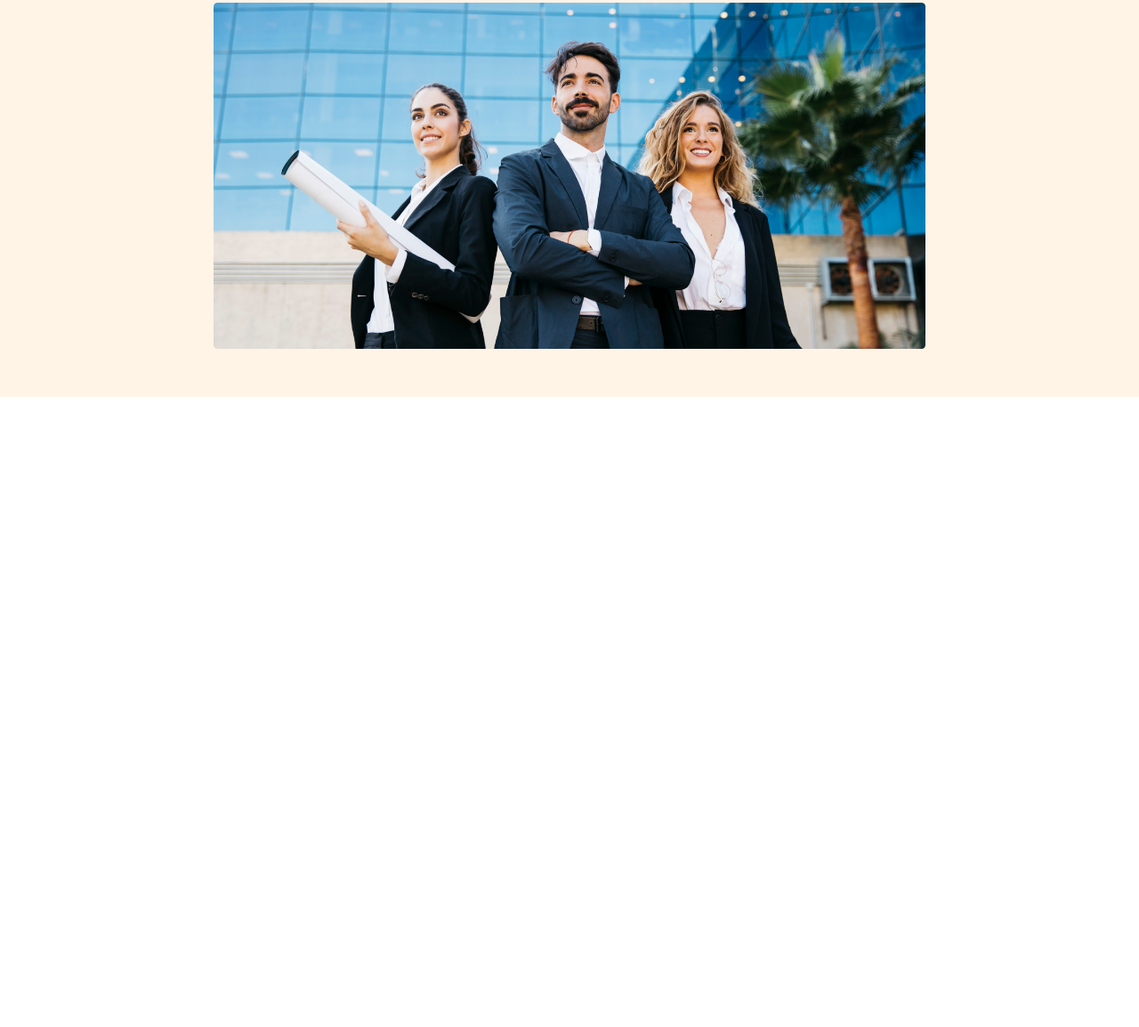
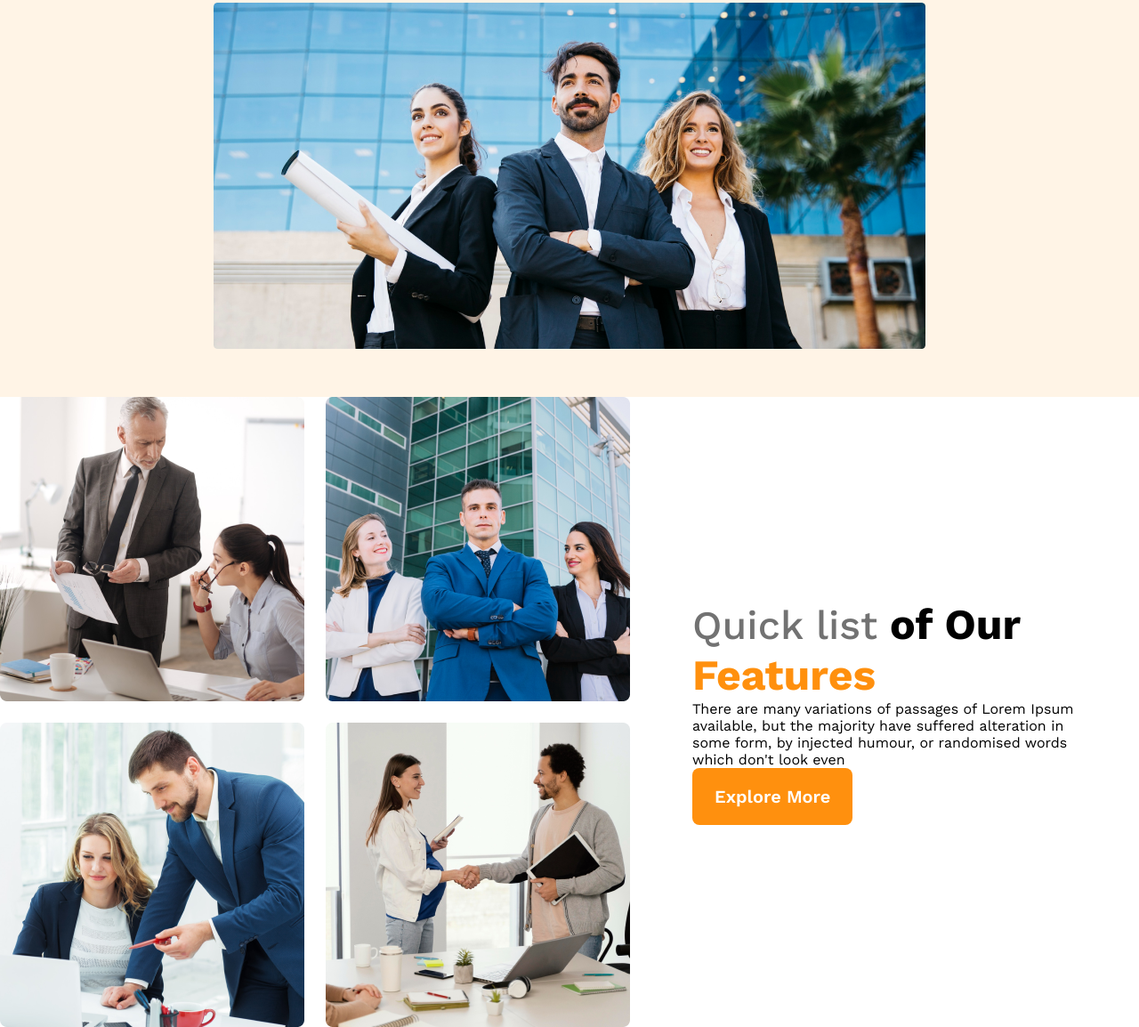
Before and after one commit to ahnaf4D/b9-g3-architects-web, a plain HTML site: page index.html in a window 1280 px wide. Shown: the part 492-1646 px from the top of the page at 89% size. Before the commit the page ends 938 px from the top, so only its background shows below. Drawn offline with nearby package versions, Linux system fonts and the light colour scheme.

Commit message:
Feature content added

```diff
--- a/index.html
+++ b/index.html
@@ -9,6 +9,7 @@
 </head>
 
 <body>
+    <!--Header started-->
     <header>
         <nav>
             <h3 class="nav-title">G3 Architects</h3>
@@ -32,7 +33,25 @@
             <img src="images/banner.png" alt="Banner image">
         </div>
     </header>
-    <main></main>
+    <!--Header End-->
+    <main>
+        <!-- Teams section container -->
+        <section class="teams-container">
+            <div class="team-img-container">
+                <img src="./images/team1.png" alt="">
+                <img src="./images/team2.png" alt="">
+                <img src="./images/team3.png" alt="">
+                <img src="./images/team4.png" alt="">
+            </div>
+            <div class="teams-content">
+                <h3 class="teams-tittle"><span class="quick-list">Quick list</span> <span>of Our</span> <span class="text-features">Features</span></h3>
+                <p class="teams-description">There are many variations of passages of Lorem Ipsum available, but the
+                    majority have suffered
+                    alteration in some form, by injected humour, or randomised words which don't look even</p>
+                <button class="btn-primary">Explore More</button>
+            </div>
+        </section>
+    </main>
     <footer></footer>
 </body>
 
--- a/styles/architects.css
+++ b/styles/architects.css
@@ -95,10 +95,50 @@ nav li a {
 
 /*tablet*/
 @media screen and (min-width : 576px) and (max-width : 992px) {
-    nav{
+    nav {
         flex-direction: column;
     }
+
     header {
         padding: 50px;
     }
 }
+
+/*main styles*/
+main {
+    max-width: 1440px;
+    margin: 0 auto;
+}
+
+/* teams style */
+.teams-container {
+    display: flex;
+    align-items: center;
+}
+
+.team-img-container {
+    display: grid;
+    grid-template-columns: repeat(2, 1fr);
+    gap: 1.5rem;
+}
+
+.teams-content {
+    padding-left: 70px;
+    padding-right: 70px;
+
+}
+
+.teams-tittle {
+    font-size: 3rem;
+}
+
+.teams-tittle .quick-list {
+    color: #727272;
+    font-weight: 500;
+    font-size: 45px;
+}
+
+.teams-tittle .text-features {
+    color: #FF900E;
+    font-weight: 700;
+}
```
